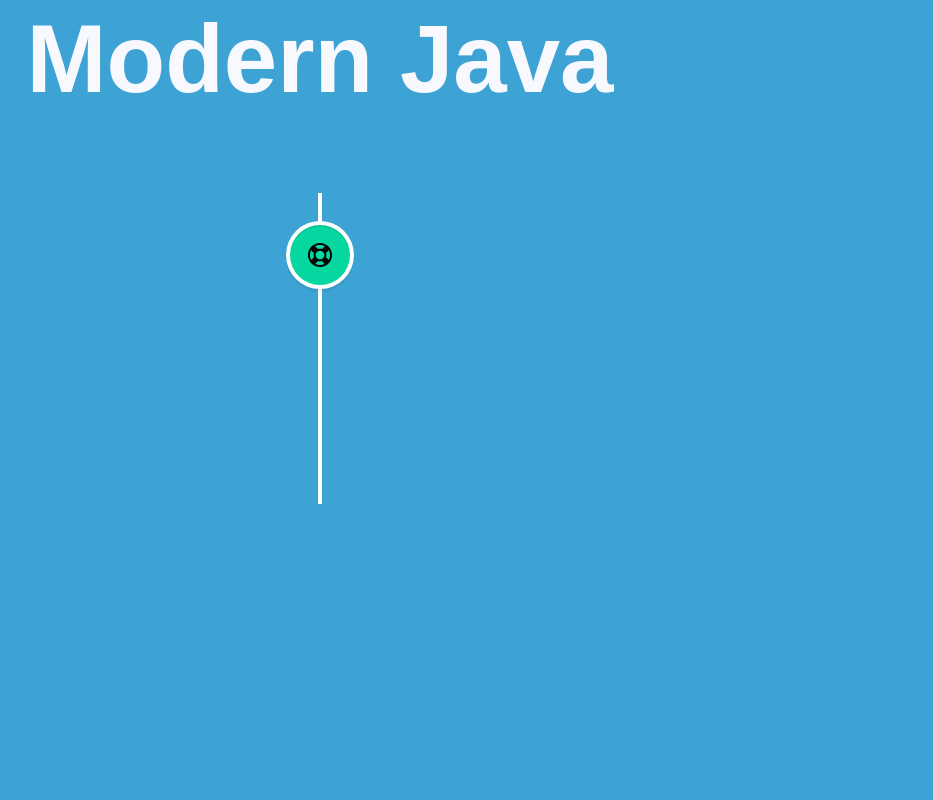
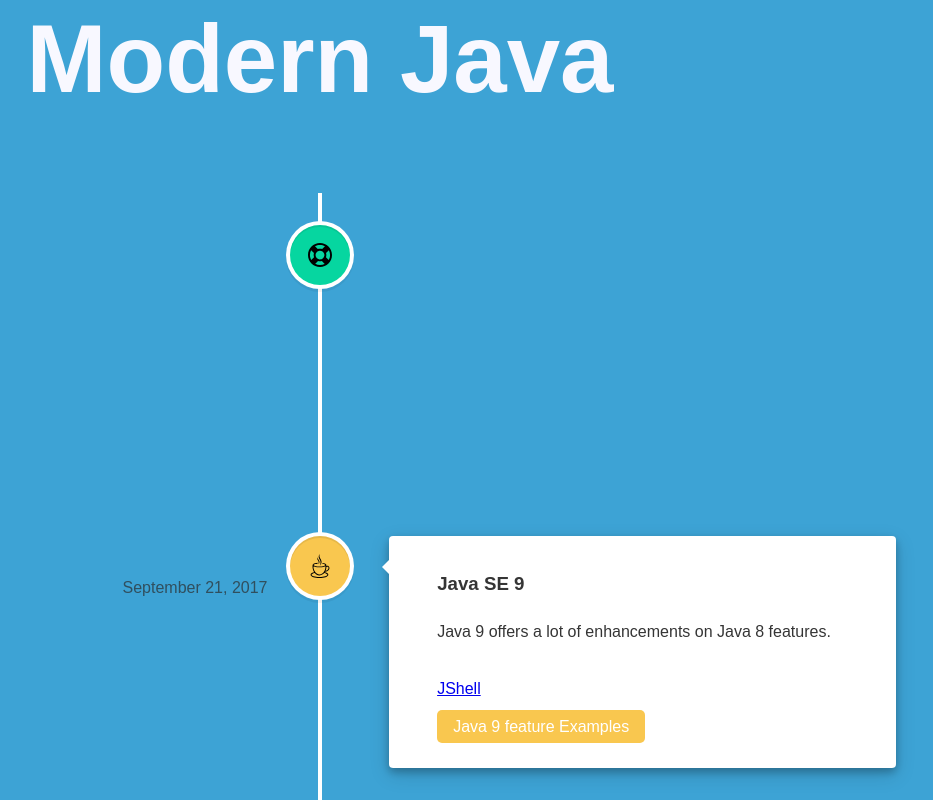
Before and after one commit to SpaghettiCodeJungle/java-version-and-feature, a React (Create React App) app: page / in a window 1280 px wide. Shown: the part 1146-1946 px from the top of the page, without its empty margins (320-1253 px from the left). Before the commit the page ends 1650 px from the top, so only its background shows below. Built offline with nearby package versions, Linux system fonts and the light colour scheme.

Commit message:
Updated Java 9 Data

```diff
--- a/src/data/timelineElements.js
+++ b/src/data/timelineElements.js
@@ -13,24 +13,24 @@ let timelineElements = [
       website: "https://github.com/stars/SpaghettiCodeJungle/lists/java-8",
       releaseDate: "March 18, 2014",
       icon: "lts",
-    },/*
+    },
     {
         id: 2,
         name: "Java SE 9",
         extra: "",
         description:
-          "A huge release with many new features",
+          "Java 9 offers a lot of enhancements on Java 8 features.",
           features: [
             {
-              featureName: "",
-                website: ""
+              featureName: "JShell",
+                website: "https://spaghetticodejungle.com/java-9-jshell/"
 
             }],
         buttonText: "Java 9 feature Examples",
-        website: "https://github.com/SpaghettiCodeJungle",
+        website: "https://github.com/stars/SpaghettiCodeJungle/lists/java-9",
         releaseDate: "September 21, 2017",
         icon: "standard",
-      },
+      },/*
       {
         id: 3,
         name: "Java SE 10",
```
